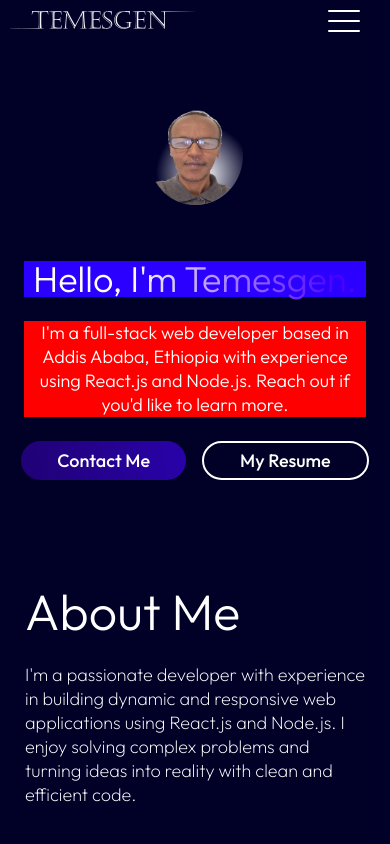
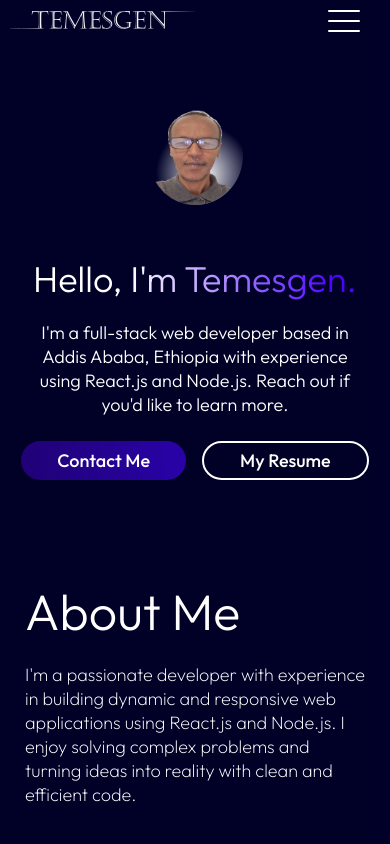
Before and after one commit to Temesgen123/temsgnportfolio, a React (Vite) app: page / in a window 390 px wide. Shown: the top 844 px of the page. Built offline with nearby package versions, Linux system fonts and the light colour scheme.

Commit message:
edited hero section title

```diff
--- a/src/Components/Hero/Hero.css
+++ b/src/Components/Hero/Hero.css
@@ -77,14 +77,12 @@
     width: 90%;
     font-size: 36px;
     line-height: 36px;
-    background-color: rgb(43, 0, 255);
   }
   .hero p {
     width: 90%;
     font-size: 18px;
     line-height: 24px;
     margin: 0px 0px;
-    background-color: red;
   }
   .hero-action {
     gap: 16px;
```
